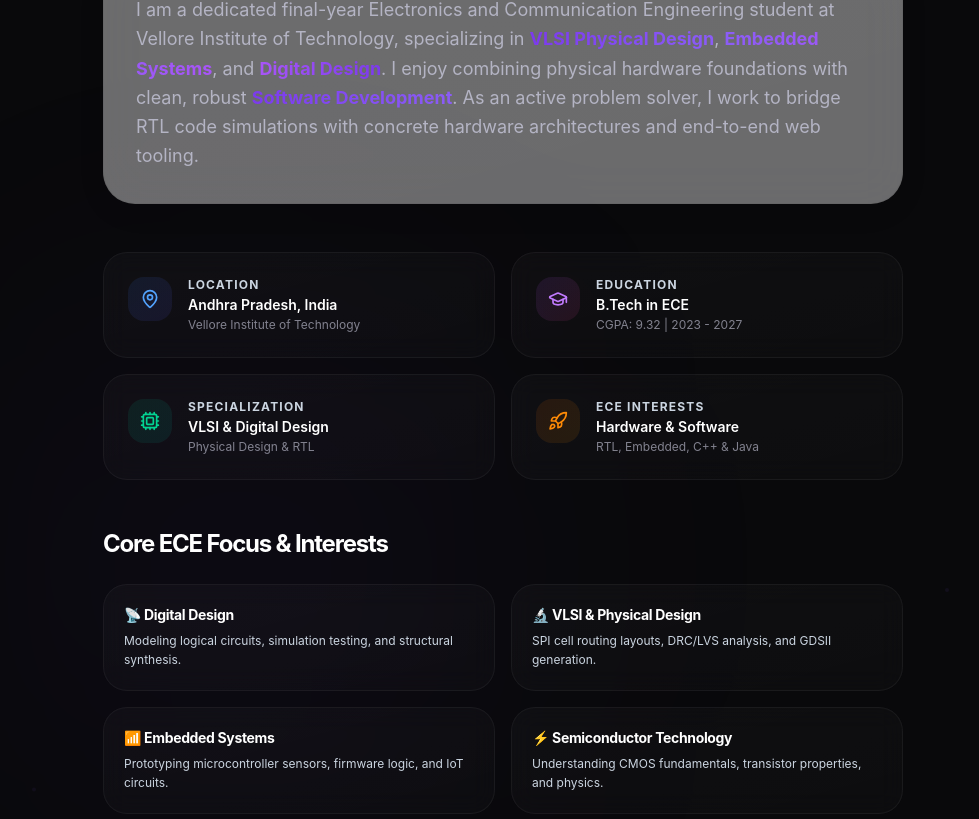
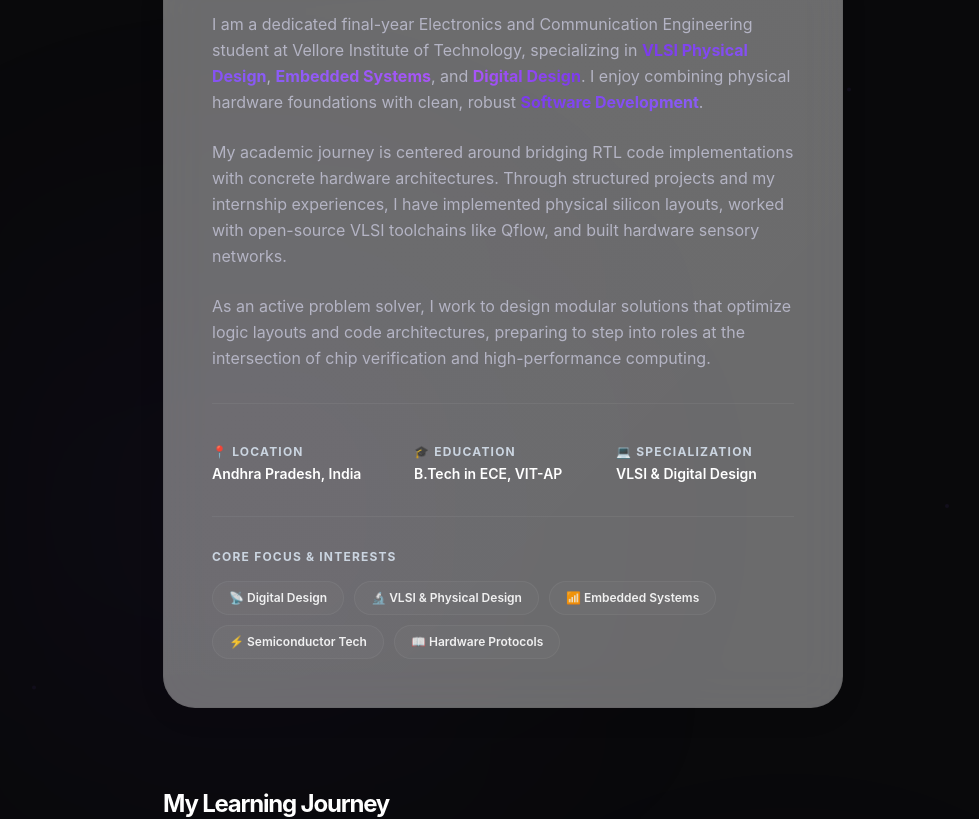
Before and after one commit to SudheerReddy007/SUDHEER-PORTFOLIO, a Next.js app: page / in a window 1280 px wide. Shown: the part 1230-2049 px from the top of the page, without its empty margins (137-1116 px from the left). Built offline with nearby package versions, Linux system fonts and the light colour scheme.

Commit message:
Refine About Me layout into centered single glass container with horizontal stats dividers and consolidate Technical Skills into a compact 2x2 grid of rounded chips

```diff
--- a/src/components/sections/About.tsx
+++ b/src/components/sections/About.tsx
@@ -1,50 +1,21 @@
 "use client";
 
 import { motion } from "framer-motion";
-import { MapPin, GraduationCap, Cpu, Rocket, Terminal, Coffee, Sparkles, Layers } from "lucide-react";
+import { Terminal, Coffee, Cpu, Sparkles } from "lucide-react";
 
 export function About() {
-  const infoCards = [
-    {
-      icon: MapPin,
-      title: "Location",
-      value: "Andhra Pradesh, India",
-      desc: "Vellore Institute of Technology",
-      color: "from-blue-500/10 to-indigo-500/10",
-      iconColor: "text-blue-400"
-    },
-    {
-      icon: GraduationCap,
-      title: "Education",
-      value: "B.Tech in ECE",
-      desc: "CGPA: 9.32 | 2023 - 2027",
-      color: "from-purple-500/10 to-pink-500/10",
-      iconColor: "text-purple-400"
-    },
-    {
-      icon: Cpu,
-      title: "Specialization",
-      value: "VLSI & Digital Design",
-      desc: "Physical Design & RTL",
-      color: "from-emerald-500/10 to-teal-500/10",
-      iconColor: "text-emerald-400"
-    },
-    {
-      icon: Rocket,
-      title: "ECE Interests",
-      value: "Hardware & Software",
-      desc: "RTL, Embedded, C++ & Java",
-      color: "from-orange-500/10 to-amber-500/10",
-      iconColor: "text-orange-400"
-    }
+  const highlights = [
+    { label: "📍 Location", value: "Andhra Pradesh, India" },
+    { label: "🎓 Education", value: "B.Tech in ECE, VIT-AP" },
+    { label: "💻 Specialization", value: "VLSI & Digital Design" }
   ];
 
-  const interestItems = [
-    { label: "📡 Digital Design", desc: "Modeling logical circuits, simulation testing, and structural synthesis." },
-    { label: "🔬 VLSI & Physical Design", desc: "SPI cell routing layouts, DRC/LVS analysis, and GDSII generation." },
-    { label: "📶 Embedded Systems", desc: "Prototyping microcontroller sensors, firmware logic, and IoT circuits." },
-    { label: "⚡ Semiconductor Technology", desc: "Understanding CMOS fundamentals, transistor properties, and physics." },
-    { label: "📖 Learning New Hardware Protocols", desc: "Exploring SPI, I2C, UART, and custom system bus communications." }
+  const interests = [
+    "📡 Digital Design",
+    "🔬 VLSI & Physical Design",
+    "📶 Embedded Systems",
+    "⚡ Semiconductor Tech",
+    "📖 Hardware Protocols"
   ];
 
   const timelineEvents = [
@@ -121,7 +92,7 @@
 
       <div className="container mx-auto px-6 md:px-12 relative z-10 max-w-4xl">
         <motion.div
-          initial={{ opacity: 0, y: 30 }}
+          initial={{ opacity: 0, y: 35 }}
           whileInView={{ opacity: 1, y: 0 }}
           viewport={{ once: true }}
           transition={{ duration: 0.8 }}
@@ -129,7 +100,7 @@
         >
           {/* Header */}
           <div>
-            <span className="text-sm font-semibold uppercase tracking-widest text-[#B4B4C4] mb-3 flex items-center justify-center gap-2">
+            <span className="text-sm font-semibold uppercase tracking-widest text-[#B4B4C4]/60 mb-3 flex items-center justify-center gap-2">
               <span className="w-2 h-2 rounded-full bg-[#8B5CF6] animate-pulse" />
               About Me
             </span>
@@ -138,62 +109,66 @@
             </h2>
           </div>
 
-          {/* Professional Introduction Card */}
-          <div className="glass p-8 rounded-3xl border border-white/10 text-left relative overflow-hidden shadow-2xl">
+          {/* Single Premium Glass Container */}
+          <div className="glass p-10 md:p-12 rounded-[32px] border border-white/10 text-left relative overflow-hidden shadow-2xl space-y-8 w-full max-w-[95%] md:max-w-[85%] mx-auto">
             <div className="absolute inset-0 bg-gradient-to-br from-white/[0.01] to-transparent pointer-events-none" />
-            <p className="text-lg text-[#B4B4C4] leading-relaxed relative z-10">
-              I am a dedicated final-year Electronics and Communication Engineering student at Vellore Institute of Technology, specializing in <span className="text-transparent bg-clip-text bg-gradient-to-r from-[#7C3AED] to-[#8B5CF6] font-bold">VLSI Physical Design</span>, <span className="text-transparent bg-clip-text bg-gradient-to-r from-[#8B5CF6] to-[#A855F7] font-bold">Embedded Systems</span>, and <span className="text-transparent bg-clip-text bg-gradient-to-r from-[#A855F7] to-[#7C3AED] font-bold">Digital Design</span>. I enjoy combining physical hardware foundations with clean, robust <span className="text-transparent bg-clip-text bg-gradient-to-r from-[#7C3AED] to-[#8B5CF6] font-bold">Software Development</span>. As an active problem solver, I work to bridge RTL code simulations with concrete hardware architectures and end-to-end web tooling.
+
+            {/* Shimmer light reflection overlay */}
+            <div className="absolute top-0 -inset-x-full h-full w-1/2 block transform -skew-x-12 bg-gradient-to-r from-transparent via-white/5 to-transparent opacity-10 hover:animate-shine pointer-events-none" />
+
+            {/* Professional Introduction Paragraphs */}
+            <div className="space-y-6 text-base text-[#B4B4C4] leading-relaxed relative z-10">
+              <p>
+                I am a dedicated final-year Electronics and Communication Engineering student at Vellore Institute of Technology, specializing in <span className="text-transparent bg-clip-text bg-gradient-to-r from-[#7C3AED] to-[#8B5CF6] font-bold">VLSI Physical Design</span>, <span className="text-transparent bg-clip-text bg-gradient-to-r from-[#8B5CF6] to-[#A855F7] font-bold">Embedded Systems</span>, and <span className="text-transparent bg-clip-text bg-gradient-to-r from-[#A855F7] to-[#7C3AED] font-bold">Digital Design</span>. I enjoy combining physical hardware foundations with clean, robust <span className="text-transparent bg-clip-text bg-gradient-to-r from-[#7C3AED] to-[#8B5CF6] font-bold">Software Development</span>.
+              </p>
+              <p>
+                My academic journey is centered around bridging RTL code implementations with concrete hardware architectures. Through structured projects and my internship experiences, I have implemented physical silicon layouts, worked with open-source VLSI toolchains like Qflow, and built hardware sensory networks.
+              </p>
+              <p>
+                As an active problem solver, I work to design modular solutions that optimize logic layouts and code architectures, preparing to step into roles at the intersection of chip verification and high-performance computing.
               </p>
             </div>
 
-          {/* Highlights Grid */}
-          <div className="grid grid-cols-1 sm:grid-cols-2 gap-4">
-            {infoCards.map((card, index) => {
-              const Icon = card.icon;
-              return (
-                <motion.div
-                  key={index}
-                  whileHover={{ y: -4 }}
-                  className="group relative p-6 rounded-2xl border border-white/5 bg-white/[0.02] backdrop-blur-md transition-all duration-300 hover:border-white/10 hover:shadow-lg flex items-start gap-4 text-left"
-                >
-                  <div className="absolute inset-0 bg-gradient-to-br from-white/[0.01] to-transparent pointer-events-none rounded-2xl" />
+            {/* Subtle Divider */}
+            <div className="h-[1px] bg-white/5 w-full" />
 
-                  <div className={`p-3 rounded-xl bg-gradient-to-br ${card.color} ${card.iconColor} transition-transform duration-300 group-hover:scale-110`}>
-                    <Icon size={20} />
+            {/* Horizontal Stats/Metrics */}
+            <div className="grid grid-cols-1 sm:grid-cols-3 gap-6 pt-2">
+              {highlights.map((item, idx) => (
+                <div key={idx} className="flex flex-col gap-1 text-left">
+                  <span className="text-xs text-muted-foreground uppercase font-bold tracking-widest block">
+                    {item.label}
+                  </span>
+                  <span className="text-sm font-semibold text-white">
+                    {item.value}
+                  </span>
                 </div>
-                  <div>
-                    <span className="text-xs text-muted-foreground uppercase font-bold tracking-widest block mb-0.5">{card.title}</span>
-                    <span className="font-semibold text-white block text-sm">{card.value}</span>
-                    <span className="text-xs text-[#B4B4C4]/70 block mt-0.5">{card.desc}</span>
-                  </div>
-                </motion.div>
-              );
-            })}
+              ))}
             </div>
 
-          {/* Interests Card */}
-          <div className="flex flex-col gap-6 text-left">
-            <h3 className="text-2xl font-bold tracking-tighter">
-              Core ECE Focus & Interests
-            </h3>
+            {/* Subtle Divider */}
+            <div className="h-[1px] bg-white/5 w-full" />
 
-            <div className="grid grid-cols-1 sm:grid-cols-2 gap-4">
-              {interestItems.map((item, index) => (
-                <motion.div
-                  key={index}
-                  whileHover={{ x: 4 }}
-                  className="group relative p-5 rounded-2xl border border-white/5 bg-white/[0.02] backdrop-blur-md transition-all duration-300 hover:border-[#8B5CF6]/30 hover:shadow-md text-left"
+            {/* Interests Wrapping */}
+            <div className="space-y-4">
+              <h4 className="text-xs uppercase font-bold tracking-widest text-muted-foreground">
+                Core Focus & Interests
+              </h4>
+              <div className="flex flex-wrap gap-2.5">
+                {interests.map((item, idx) => (
+                  <div
+                    key={idx}
+                    className="px-4 py-2 rounded-full border border-white/5 bg-white/[0.02] text-xs font-semibold text-white/90 hover:border-[#8B5CF6]/35 hover:bg-[#8B5CF6]/5 transition-all duration-200 cursor-default"
                   >
-                  <div className="absolute inset-0 bg-gradient-to-br from-white/[0.01] to-transparent pointer-events-none rounded-2xl" />
-                  <h4 className="font-bold text-white text-sm mb-1.5">{item.label}</h4>
-                  <p className="text-xs text-muted-foreground leading-relaxed">{item.desc}</p>
-                </motion.div>
+                    {item}
+                  </div>
                 ))}
+              </div>
             </div>
           </div>
 
           {/* Learning Journey Timeline */}
-          <div className="flex flex-col gap-8 pt-8 w-full">
+          <div className="flex flex-col gap-8 pt-8 w-full max-w-[95%] md:max-w-[85%] mx-auto">
             <h3 className="text-2xl font-bold tracking-tighter text-left border-b border-white/5 pb-3">
               My Learning Journey
             </h3>
--- a/src/components/sections/Skills.tsx
+++ b/src/components/sections/Skills.tsx
@@ -5,118 +5,91 @@
 export function Skills() {
   const categories = [
     {
-      title: "Programming Languages",
-      skills: ["Java", "C", "Python (Basic)"],
-      glow: "hover:border-blue-500/30 hover:shadow-[0_0_30px_rgba(59,130,246,0.1)]"
+      title: "Programming",
+      skills: ["Java", "C", "Python"],
+      glow: "hover:border-blue-500/20 hover:shadow-[0_0_20px_rgba(59,130,246,0.08)]",
+      bulletColor: "bg-blue-400"
     },
     {
-      title: "Frontend Development",
+      title: "Frontend",
       skills: ["HTML", "CSS", "JavaScript", "React"],
-      glow: "hover:border-cyan-500/30 hover:shadow-[0_0_30px_rgba(6,182,212,0.1)]"
+      glow: "hover:border-cyan-500/20 hover:shadow-[0_0_20px_rgba(6,182,212,0.08)]",
+      bulletColor: "bg-cyan-400"
     },
     {
       title: "Hardware & VLSI",
-      skills: ["Verilog", "SystemVerilog", "CMOS VLSI", "Physical Design", "Digital Electronics"],
-      glow: "hover:border-pink-500/30 hover:shadow-[0_0_30px_rgba(236,72,153,0.1)]"
-    },
-    {
-      title: "Embedded Systems",
-      skills: ["Arduino", "Embedded C", "UART", "SPI", "I2C"],
-      glow: "hover:border-emerald-500/30 hover:shadow-[0_0_30px_rgba(16,185,129,0.1)]"
+      skills: ["Verilog", "SystemVerilog", "CMOS VLSI", "Physical Design", "UART", "SPI", "I2C"],
+      glow: "hover:border-pink-500/20 hover:shadow-[0_0_20px_rgba(236,72,153,0.08)]",
+      bulletColor: "bg-pink-400"
     },
     {
       title: "Tools",
-      skills: ["Git", "GitHub", "VS Code", "Qflow", "Yosys", "Graywolf", "OpenSTA", "QRouter"],
-      glow: "hover:border-purple-500/30 hover:shadow-[0_0_30px_rgba(168,85,247,0.1)]"
+      skills: ["Git", "GitHub", "VS Code", "Qflow", "Yosys", "OpenSTA", "QRouter"],
+      glow: "hover:border-purple-500/20 hover:shadow-[0_0_20px_rgba(168,85,247,0.08)]",
+      bulletColor: "bg-purple-400"
     }
   ];
 
   return (
-    <section id="skills" className="py-32 relative overflow-hidden bg-[#09090B] text-white border-t border-white/5">
+    <section id="skills" className="py-24 relative overflow-hidden bg-[#09090B] text-white border-t border-white/5">
       {/* Background Glow Blobs */}
-      <div className="absolute top-1/3 right-1/10 w-[550px] h-[550px] bg-[#8B5CF6]/5 rounded-full blur-[145px] pointer-events-none" />
-      <div className="absolute bottom-1/3 left-1/10 w-[500px] h-[500px] bg-[#7C3AED]/5 rounded-full blur-[130px] pointer-events-none" />
-
-      {/* Floating Particles */}
-      <div className="absolute inset-0 pointer-events-none overflow-hidden opacity-30">
-        {Array.from({ length: 15 }).map((_, i) => (
-          <motion.div
-            key={i}
-            className="absolute w-1 h-1 bg-[#7C3AED]/40 rounded-full"
-            style={{
-              left: `${Math.random() * 100}%`,
-              top: `${Math.random() * 100}%`
-            }}
-            animate={{
-              y: ["0px", "-50px", "0px"],
-              opacity: [0.2, 0.8, 0.2]
-            }}
-            transition={{
-              duration: 5 + Math.random() * 5,
-              repeat: Infinity,
-              ease: "easeInOut"
-            }}
-          />
-        ))}
-      </div>
+      <div className="absolute top-1/3 right-1/10 w-[450px] h-[450px] bg-[#8B5CF6]/5 rounded-full blur-[120px] pointer-events-none" />
+      <div className="absolute bottom-1/3 left-1/10 w-[400px] h-[400px] bg-[#7C3AED]/5 rounded-full blur-[110px] pointer-events-none" />
 
       <div className="container mx-auto px-6 md:px-12 relative z-10 max-w-4xl">
 
         {/* Header Section */}
         <motion.div
-          initial={{ opacity: 0, y: 20 }}
+          initial={{ opacity: 0, y: 15 }}
           whileInView={{ opacity: 1, y: 0 }}
           viewport={{ once: true }}
           transition={{ duration: 0.6 }}
-          className="text-center max-w-2xl mx-auto mb-20"
+          className="text-center max-w-2xl mx-auto mb-16"
         >
-          <span className="text-sm font-semibold uppercase tracking-widest text-[#B4B4C4] mb-3 flex items-center justify-center gap-2">
+          <span className="text-sm font-semibold uppercase tracking-widest text-[#B4B4C4]/60 mb-3 flex items-center justify-center gap-2">
             <span className="w-2 h-2 rounded-full bg-[#8B5CF6] animate-pulse" />
             Abilities
           </span>
           <h2 className="text-4xl md:text-5xl font-bold tracking-tighter mb-4">
             Technical Skills
           </h2>
-          <p className="text-lg text-muted-foreground text-balance">
+          <p className="text-base text-muted-foreground text-balance">
             Technologies and tools I use to build scalable, modern solutions.
           </p>
         </motion.div>
 
-        {/* Categories Grid Layout */}
-        <div className="flex flex-col gap-6">
+        {/* Categories 2x2 Grid (Extremely Compact) */}
+        <div className="grid grid-cols-1 sm:grid-cols-2 gap-6 w-full max-w-[95%] md:max-w-[85%] mx-auto">
           {categories.map((cat, index) => (
             <motion.div
               key={index}
-              initial={{ opacity: 0, y: 25 }}
+              initial={{ opacity: 0, y: 20 }}
               whileInView={{ opacity: 1, y: 0 }}
               viewport={{ once: true }}
-              transition={{ duration: 0.6, delay: index * 0.08 }}
-              className={`group relative p-6 rounded-3xl border border-white/5 bg-white/[0.02] backdrop-blur-md transition-all duration-300 ${cat.glow} text-left`}
+              transition={{ duration: 0.5, delay: index * 0.05 }}
+              className={`group relative p-6 rounded-2xl border border-white/5 bg-white/[0.02] backdrop-blur-md transition-all duration-300 ${cat.glow} text-left`}
             >
-              <div className="absolute inset-0 bg-gradient-to-br from-white/[0.01] to-transparent pointer-events-none rounded-3xl" />
+              <div className="absolute inset-0 bg-gradient-to-br from-white/[0.01] to-transparent pointer-events-none rounded-2xl" />
 
-              <div className="flex flex-col md:flex-row md:items-center gap-4 md:gap-8">
-                {/* Category Title */}
-                <h3 className="text-sm font-bold text-white uppercase tracking-wider min-w-[200px] border-b md:border-b-0 md:border-r border-white/5 pb-2 md:pb-0 md:pr-4">
+              <h3 className="text-xs font-bold text-white uppercase tracking-wider mb-4 border-b border-white/5 pb-2">
                 {cat.title}
               </h3>
 
-                {/* Skill Chips Group */}
-                <div className="flex flex-wrap gap-2.5 flex-1">
+              {/* Skill Chips wrapper */}
+              <div className="flex flex-wrap gap-2">
                 {cat.skills.map((skill, sIdx) => (
                   <motion.div
                     key={sIdx}
-                      whileHover={{ scale: 1.05, y: -2 }}
-                      className="relative px-4 py-2 rounded-full border border-white/10 bg-white/5 text-sm font-medium text-white/90 hover:border-[#8B5CF6]/50 hover:bg-[#8B5CF6]/10 hover:shadow-[0_0_15px_rgba(139,92,246,0.25)] transition-all duration-200 cursor-default flex items-center gap-1.5 overflow-hidden group/chip"
+                    whileHover={{ scale: 1.03, y: -2 }}
+                    className="relative px-3 py-1.5 rounded-full border border-white/10 bg-white/5 text-xs font-medium text-white/90 hover:border-[#8B5CF6]/40 hover:bg-[#8B5CF6]/5 transition-all duration-200 cursor-default flex items-center gap-1.5 overflow-hidden group/chip"
                   >
-                      <span className="w-1.5 h-1.5 rounded-full bg-[#8B5CF6]" />
+                    <span className={`w-1 h-1 rounded-full ${cat.bulletColor}`} />
                     <span>{skill}</span>
 
-                      {/* Liquid glass shine reflection */}
-                      <div className="absolute top-0 -inset-x-full h-full w-1/2 block transform -skew-x-12 bg-gradient-to-r from-transparent via-white/5 to-transparent opacity-40 group-hover/chip:animate-shine pointer-events-none" />
+                    {/* Subtle shine on hover */}
+                    <div className="absolute top-0 -inset-x-full h-full w-1/2 block transform -skew-x-12 bg-gradient-to-r from-transparent via-white/5 to-transparent opacity-30 group-hover/chip:animate-shine pointer-events-none" />
                   </motion.div>
                 ))}
-                </div>
               </div>
 
             </motion.div>
```
Lines whose indentation alone changed are shown as unchanged.
